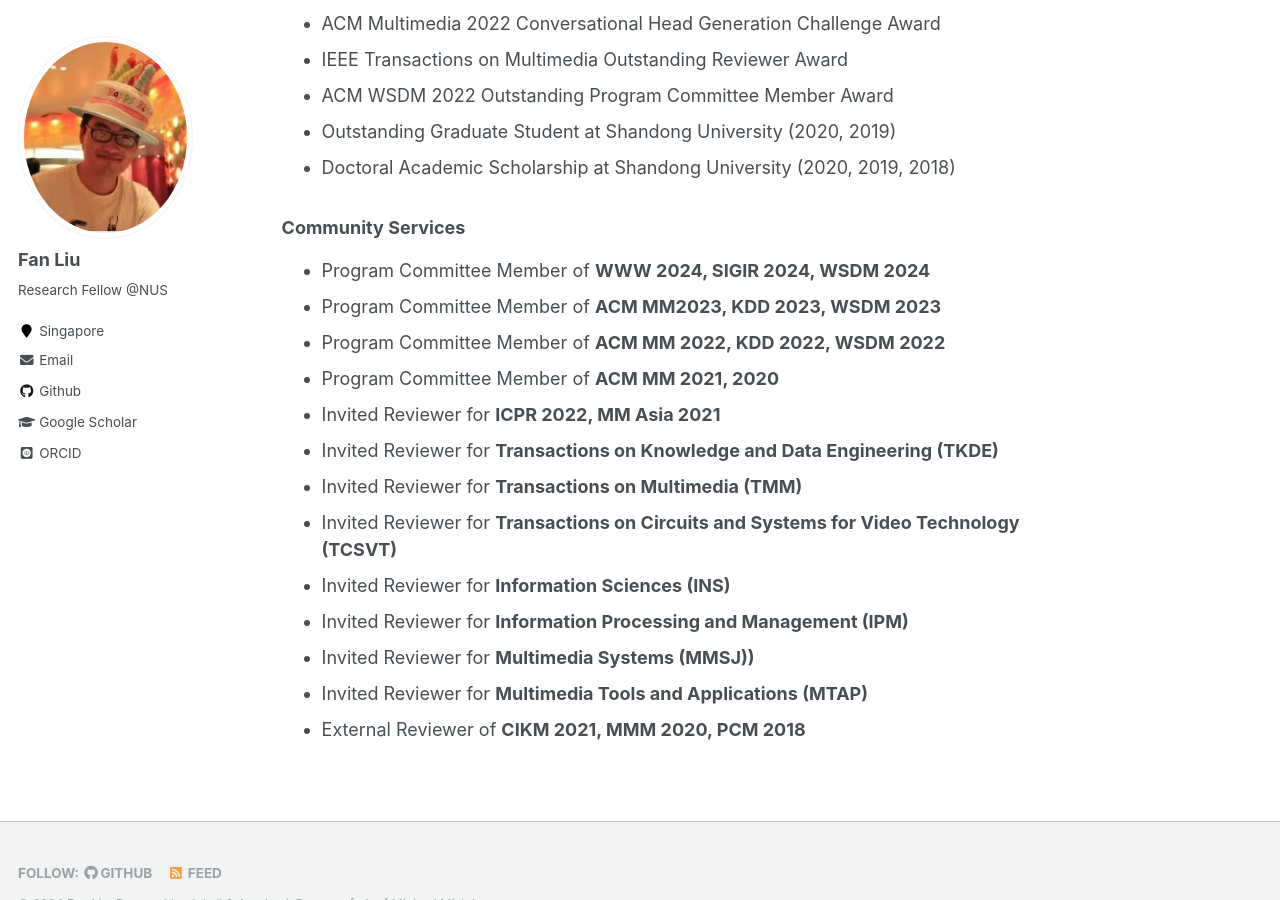
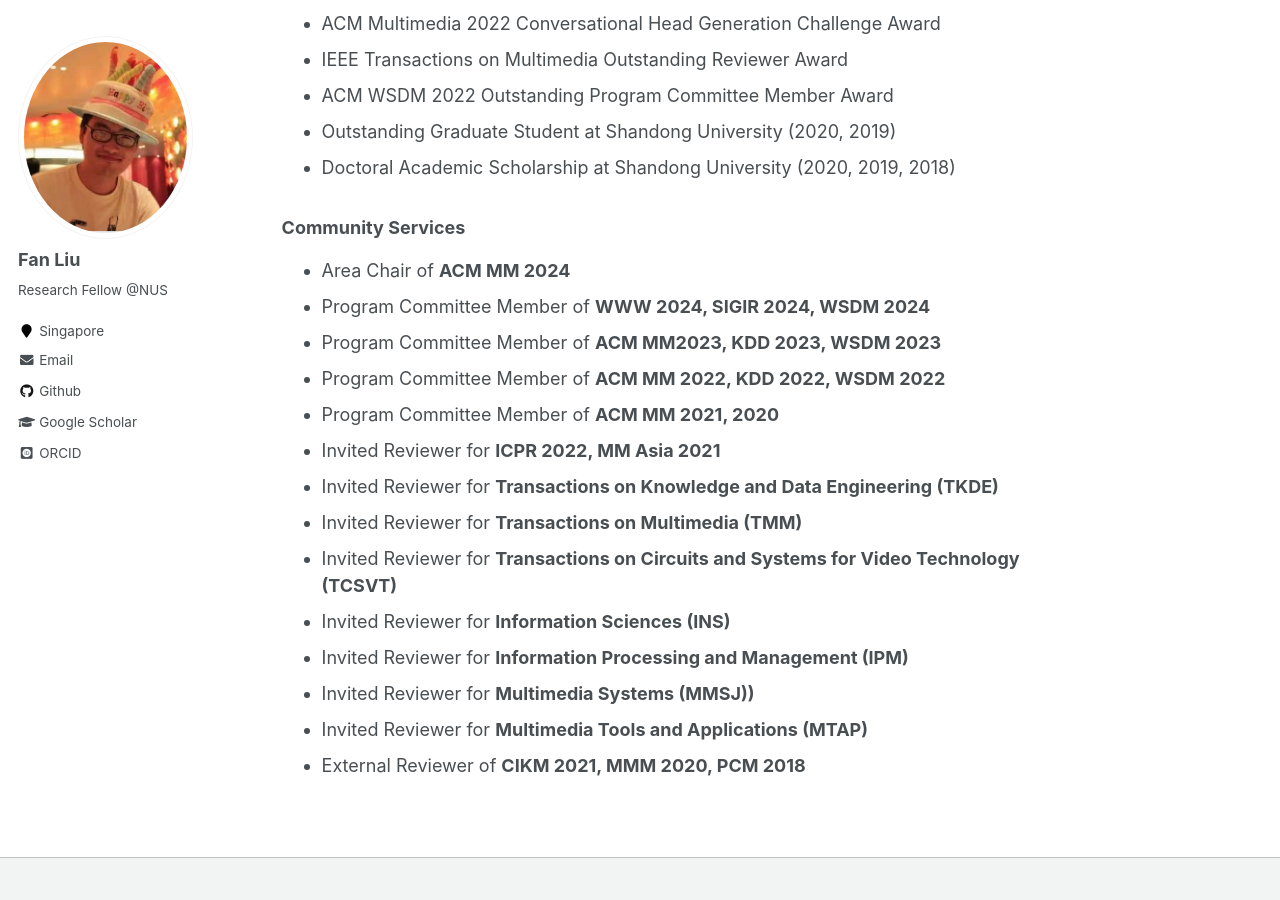
Before and after one commit to liufancs/liufancs.github.io, a Jekyll site: the page built from _pages/about.md, in a window 1280 px wide and 900 px high, scrolled down 2317 px. Built offline with Jekyll 4.4.1, drawn with Linux system fonts in a browser that asks for light colours; some web fonts are replaced.

Commit message:
Update about.md

```diff
--- a/_pages/about.md
+++ b/_pages/about.md
@@ -58,6 +58,7 @@ Recommendation. MM, 2023. [[Codes&Data](https://github.com/HuilinChenJN/SGFD)] [
 
 
 ### Community Services
+* Area Chair of **ACM MM 2024**
 * Program Committee Member of **WWW 2024, SIGIR 2024, WSDM 2024**
 * Program Committee Member of **ACM MM2023, KDD 2023, WSDM 2023**
 * Program Committee Member of **ACM MM 2022, KDD 2022, WSDM 2022**
```
